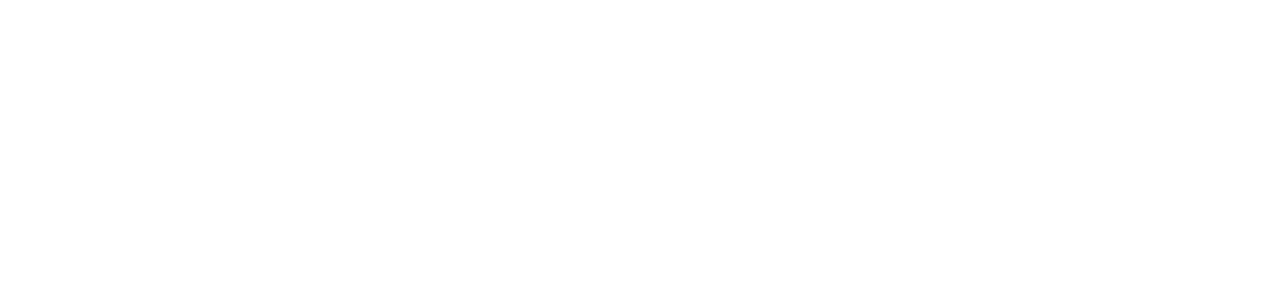
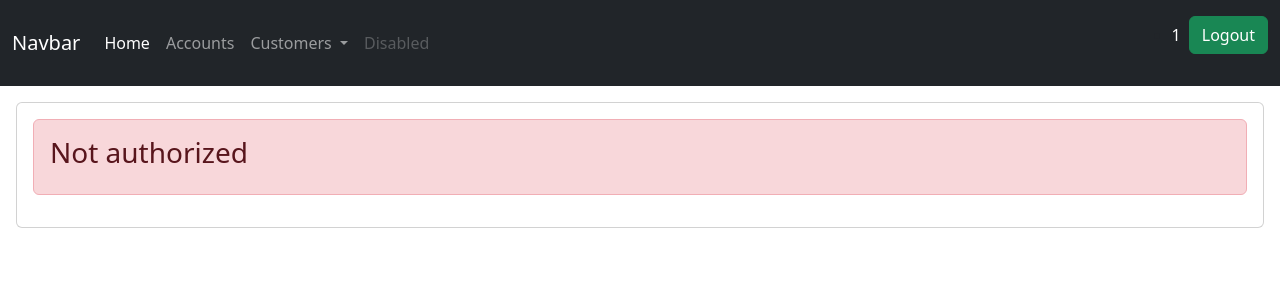
Before and after one commit to Anassbouderhem/eBanking, an Angular app in the folder frontend/: page /admin/notAuthorized in a window 1280 px wide. Before the commit this address led to /. Shown: the top 300 px of the page. Built offline with nearby package versions, Linux system fonts and the light colour scheme; sample sign-in values are in the browser's storage.

Commit message:
feat(frontend): add authorization guard and not-authorized page

```diff
--- a/frontend/src/app/guards/authorization-guard.ts
+++ b/frontend/src/app/guards/authorization-guard.ts
@@ -1,5 +1,15 @@
-import { CanActivateFn } from '@angular/router';
+import { CanActivateFn, Router } from '@angular/router';
+import { inject } from '@angular/core';
+import { Auth } from '../services/auth';
 
 export const authorizationGuard: CanActivateFn = (route, state) => {
-  return true;
+  const authService = inject(Auth);
+  const router = inject(Router);
+
+  if (authService.roles.includes("ADMIN")) {
+    return true;
+  } else {
+    router.navigateByUrl("/admin/notAuthorized");
+    return false;
+  }
 };
--- /dev/null
+++ b/frontend/src/app/not-authorized/not-authorized.html
@@ -0,0 +1,9 @@
+<div class="p-3">
+  <div class="card">
+    <div class="card-body">
+    <div class="alert alert-danger">
+      <h3> Not authorized </h3>
+    </div>
+  </div>
+  </div>
+</div>
```
Also changed, not shown: frontend/src/app/app.routes.ts (+7 -4 lines), frontend/src/app/not-authorized/not-authorized.ts (added, +9 -0 lines), frontend/src/app/not-authorized/not-authorized.css (added), 1 other file (tests, documents, lock files or other folders).
